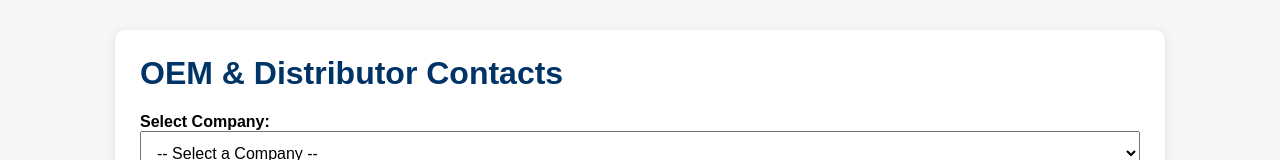
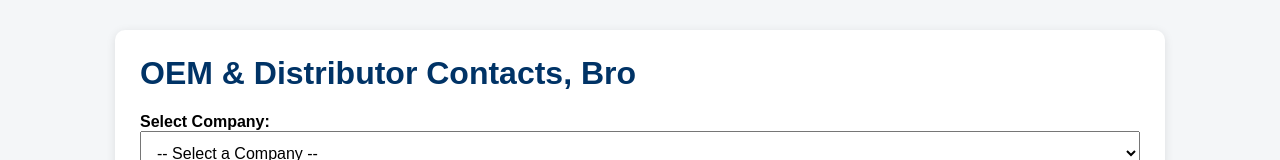
Before and after one commit to NoahSomerville/2-00IsTeaTime, a plain HTML site: page index.html in a window 1280 px wide. Shown: the top 160 px of the page. Drawn offline with Linux system fonts and the light colour scheme.

Commit message:
Update index.html

```diff
--- a/index.html
+++ b/index.html
@@ -58,7 +58,7 @@
 <body>
 
 <div class="container">
-    <h1>OEM & Distributor Contacts</h1>
+    <h1>OEM & Distributor Contacts, Bro</h1>
 
     <label><strong>Select Company:</strong></label>
     <select id="companySelect">
```
